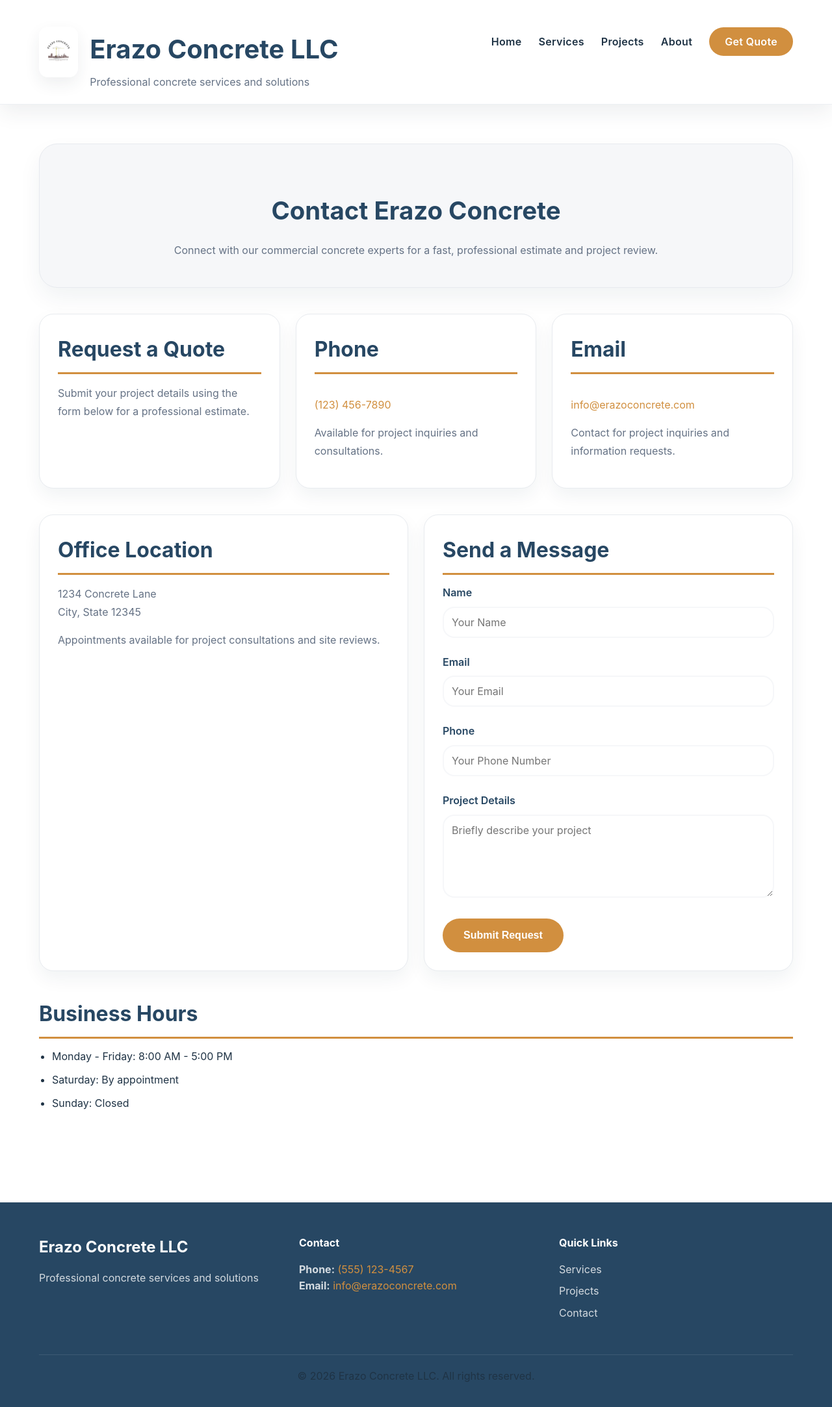
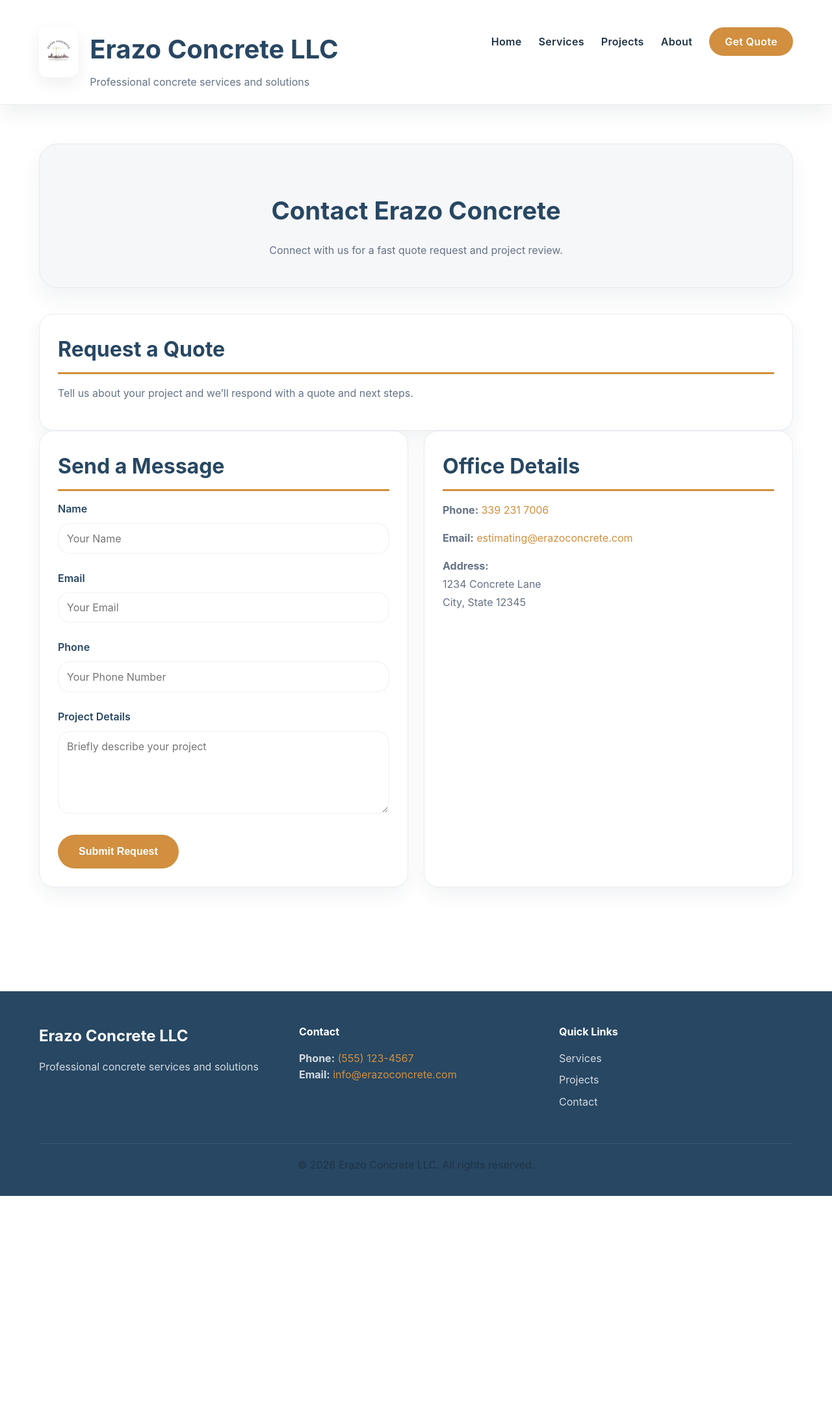
Before and after one commit to ErazoConcrete/Erazoconcrete.github.io, a Jekyll site: the page built from contact.md, in a window 1280 px wide. Shown: the whole page at 65% size. Built offline with Jekyll 4.4.1, drawn with Linux system fonts in a browser that asks for light colours; after the commit the page ends 1841 px from its top, so only the background shows below that.

Commit message:
banner and sections

```diff
--- a/assets/css/style.css
+++ b/assets/css/style.css
@@ -464,13 +464,23 @@ li {
   margin-top: 36px;
 }
 
-.hero-option {
+..hero-option {
+  display: block;
+  color: inherit;
+  text-decoration: none;
   background: var(--white);
   border-radius: 22px;
   border: 1px solid #e8ebef;
   padding: 26px 22px;
   box-shadow: 0 10px 24px rgba(22, 44, 66, 0.06);
   text-align: left;
+  transition: transform 0.25s ease, box-shadow 0.25s ease, border-color 0.25s ease;
+}
+
+.hero-option:hover {
+  transform: translateY(-3px);
+  border-color: rgba(209, 143, 63, 0.45);
+  box-shadow: 0 14px 30px rgba(22, 44, 66, 0.09);
 }
 
 .hero-option h3 {
--- a/contact.md
+++ b/contact.md
@@ -6,34 +6,18 @@ title: Contact
 <section class="page-hero">
   <div class="page-hero-content">
     <h1>Contact Erazo Concrete</h1>
-    <p>Connect with our commercial concrete experts for a fast, professional estimate and project review.</p>
+    <p>Connect with us for a fast quote request and project review.</p>
   </div>
 </section>
 
-<div class="contact-grid">
-  <div class="contact-card">
+<section class="contact-quote">
+  <div class="content-panel">
     <h2>Request a Quote</h2>
-    <p>Submit your project details using the form below for a professional estimate.</p>
+    <p>Tell us about your project and we’ll respond with a quote and next steps.</p>
   </div>
-  <div class="contact-card">
-    <h2>Phone</h2>
-    <p><a href="tel:+11234567890">(123) 456-7890</a></p>
-    <p>Available for project inquiries and consultations.</p>
-  </div>
-  <div class="contact-card">
-    <h2>Email</h2>
-    <p><a href="mailto:info@erazoconcrete.com">info@erazoconcrete.com</a></p>
-    <p>Contact for project inquiries and information requests.</p>
-  </div>
-</div>
+</section>
 
 <section class="contact-details">
-  <div class="content-panel">
-    <h2>Office Location</h2>
-    <p>1234 Concrete Lane<br>City, State 12345</p>
-    <p>Appointments available for project consultations and site reviews.</p>
-  </div>
-
   <div class="content-panel" id="contact-form">
     <h2>Send a Message</h2>
     <form action="https://formspree.io/f/xkoeeobg" method="POST">
@@ -56,13 +40,11 @@ title: Contact
       <button type="submit" class="btn">Submit Request</button>
     </form>
   </div>
+
+  <div class="content-panel contact-office">
+    <h2>Office Details</h2>
+    <p><strong>Phone:</strong> <a href="tel:3392317006">339 231 7006</a></p>
+    <p><strong>Email:</strong> <a href="mailto:estimating@erazoconcrete.com">estimating@erazoconcrete.com</a></p>
+    <p><strong>Address:</strong><br>1234 Concrete Lane<br>City, State 12345</p>
+  </div>
 </section>
-
-<section class="business-hours">
-  <h2>Business Hours</h2>
-  <ul>
-    <li>Monday - Friday: 8:00 AM - 5:00 PM</li>
-    <li>Saturday: By appointment</li>
-    <li>Sunday: Closed</li>
-  </ul>
-</section>
```
Also changed, not shown: index.md (+11 -11 lines).
